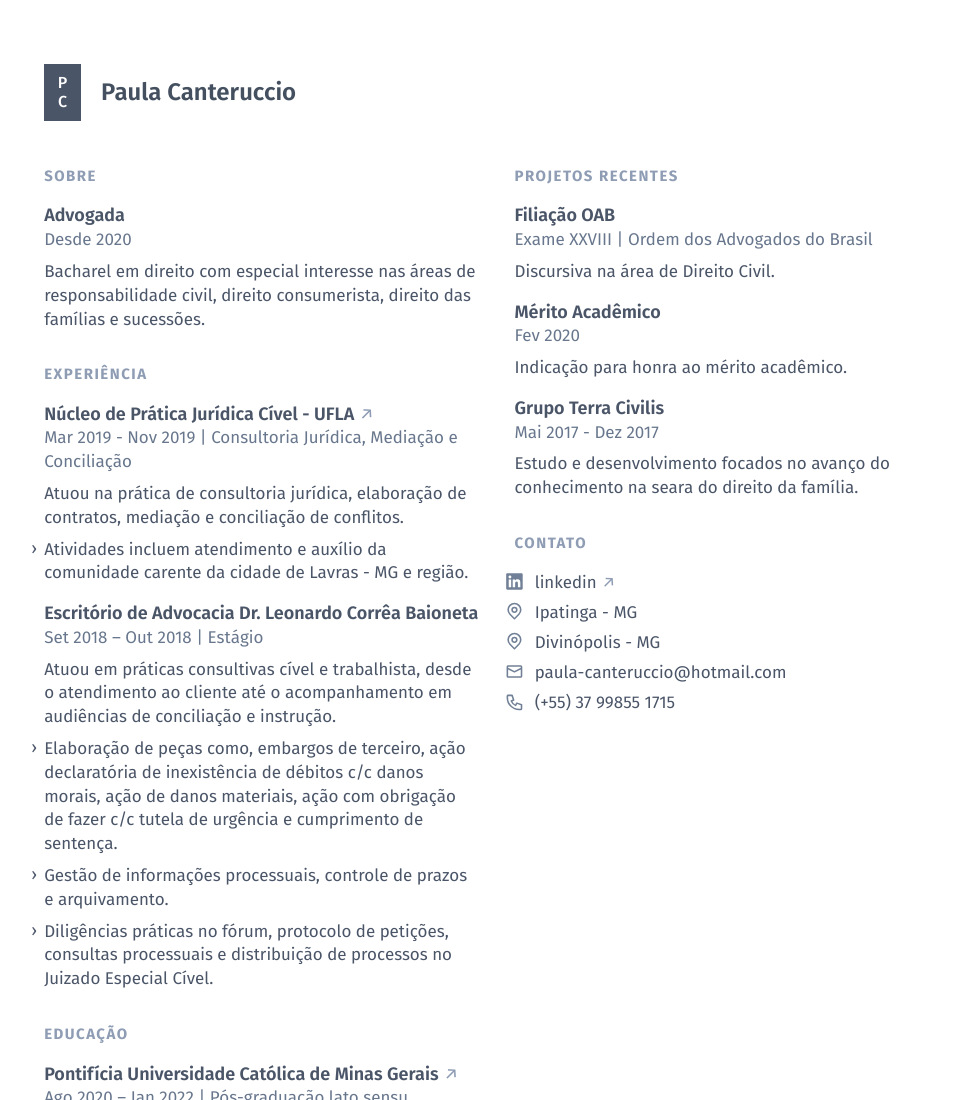
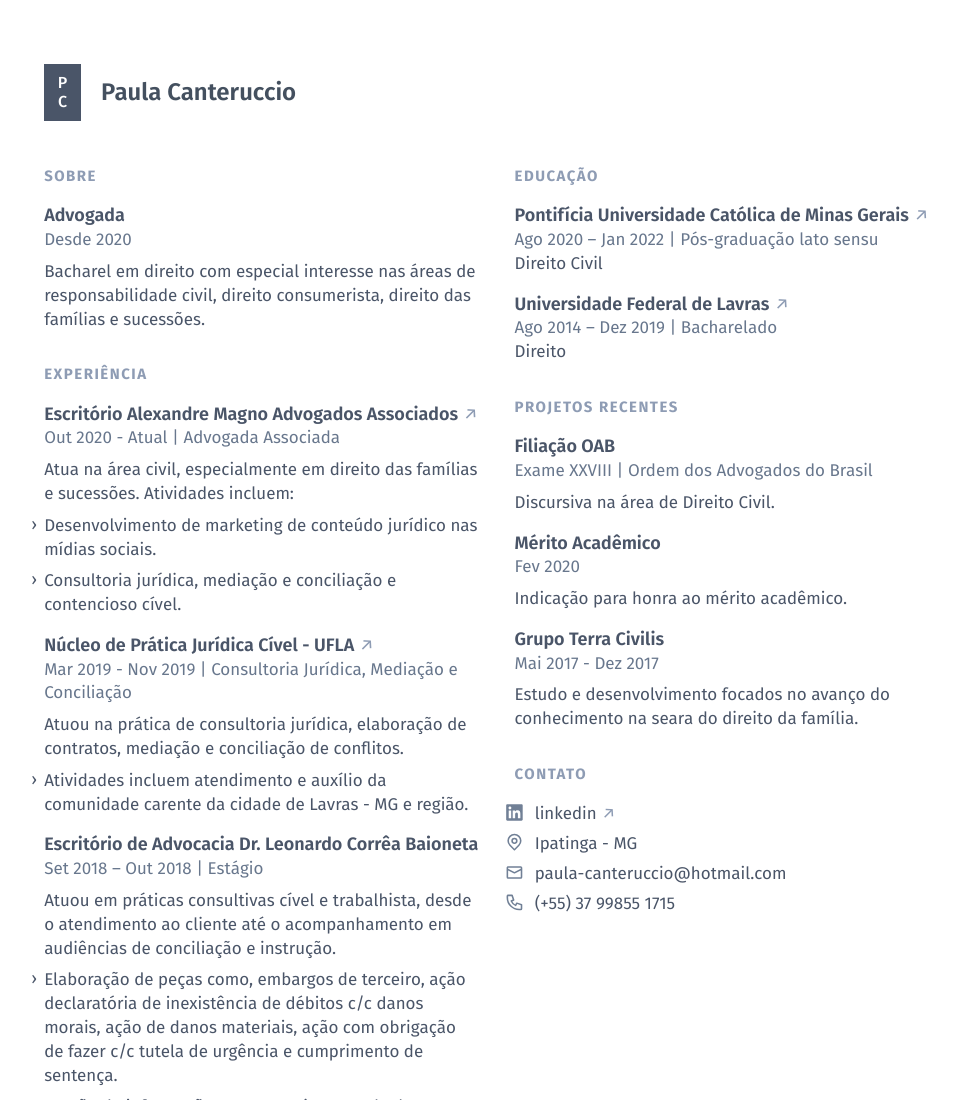
Before and after one commit to naripok/resume-pa, a website: page docs/index.html in a window 1280 px wide. Shown: the top 1100 px of the page, without its empty margins (143-1100 px from the left). Drawn offline with Linux system fonts and the light colour scheme; a web font is replaced by a local one.

Commit message:
update 19/11/20

```diff
--- a/docs/index.html
+++ b/docs/index.html
@@ -82,30 +82,60 @@
                 <header>
                   <h3 class="text-lg font-semibold text-gray-700 leading-snugish">
                     <a href="https://software.megali.co.uk/" class="group" target="_blank" rel="noopener noreferrer">
-                      Núcleo de Prática Jurídica Cível - UFLA
+                      Escritório Alexandre Magno Advogados Associados
                       <span
                         class="inline-block text-gray-550 print:text-black font-normal group-hover:text-gray-700 transition duration-100 ease-in">↗</span>
                     </a>
                   </h3>
                   <p class="leading-normal text-md text-gray-650">
-                  Mar 2019 - Nov 2019 | Consultoria Jurídica, Mediação e Conciliação
+                  Out 2020 - Atual | Advogada Associada
                   </p>
                 </header>
                 <p class="mt-2 text-md text-gray-700 leading-normal">
-                Atuou na prática de consultoria jurídica, elaboração de contratos, mediação
-                e conciliação de conflitos.
+                  Atua na área civil, especialmente em direito das famílias e sucessões.
+                  Atividades incluem:
                 </p>
                 <ul class="">
 
                   <li class="mt-2 text-md text-gray-700 leading-normal">
                     <span class="absolute -ml-3 sm:-ml-3.2 select-none transform -translate-y-px">›</span>
-                    Atividades incluem atendimento e auxílio da comunidade
-                    carente da cidade de Lavras - MG e região.
+                    Desenvolvimento de marketing de conteúdo jurídico nas mídias sociais.
+                  </li>
+                  <li class="mt-2 text-md text-gray-700 leading-normal">
+                    <span class="absolute -ml-3 sm:-ml-3.2 select-none transform -translate-y-px">›</span>
+                    Consultoria jurídica, mediação e conciliação e contencioso cível.
                   </li>
                 </ul>
               </section>
 
             </div>
+
+            <section class="mb-4 break-inside-avoid">
+              <header>
+                <h3 class="text-lg font-semibold text-gray-700 leading-snugish">
+                  <a href="https://software.megali.co.uk/" class="group" target="_blank" rel="noopener noreferrer">
+                    Núcleo de Prática Jurídica Cível - UFLA
+                    <span
+                      class="inline-block text-gray-550 print:text-black font-normal group-hover:text-gray-700 transition duration-100 ease-in">↗</span>
+                  </a>
+                </h3>
+                <p class="leading-normal text-md text-gray-650">
+                Mar 2019 - Nov 2019 | Consultoria Jurídica, Mediação e Conciliação
+                </p>
+              </header>
+              <p class="mt-2 text-md text-gray-700 leading-normal">
+              Atuou na prática de consultoria jurídica, elaboração de contratos, mediação
+              e conciliação de conflitos.
+              </p>
+              <ul class="">
+
+                <li class="mt-2 text-md text-gray-700 leading-normal">
+                  <span class="absolute -ml-3 sm:-ml-3.2 select-none transform -translate-y-px">›</span>
+                  Atividades incluem atendimento e auxílio da comunidade
+                  carente da cidade de Lavras - MG e região.
+                </li>
+              </ul>
+            </section>
 
             <section class="mb-4 break-inside-avoid">
               <header>
@@ -285,16 +315,7 @@
                     </a>
                   </li>
                   <li class="mt-1.5 leading-normal text-gray-700 text-md">
-                    <a href="https://www.google.com/maps/place/Divinópolis,+State+of+Minas+Gerais" class="group" target="_blank" rel="noopener noreferrer">
-                      <svg class="w-4.5 h-4.5 inline -ml-7 mr-1.5 -mt-0.8" viewbox="0 0 24 24">
-                        <path class="text-gray-600 fill-current group-hover:text-gray-700 transition duration-100 ease-out print:text-gray-900"
-                              d="M5.64 16.36a9 9 0 1 1 12.72 0l-5.65 5.66a1 1 0 0 1-1.42 0l-5.65-5.66zm11.31-1.41a7 7 0 1 0-9.9 0L12 19.9l4.95-4.95zM12 14a4 4 0 1 1 0-8 4 4 0 0 1 0 8zm0-2a2 2 0 1 0 0-4 2 2 0 0 0 0 4z" />
-                      </svg>
-                      Divinópolis - MG
-                    </a>
-                  </li>
-                  <li class="mt-1.5 leading-normal text-gray-700 text-md">
-                    <a href="mailto:paula-canteruccio@hotmail.com" class="group" target="_blank" rel="noopener noreferrer">
+                    <a href="mailto:paulacanteruccio.adv@outlook.com" class="group" target="_blank" rel="noopener noreferrer">
                       <svg class="w-4.5 h-4.5 inline -ml-7 mr-1.5 -mt-0.8" viewbox="0 0 24 24">
                         <path class="text-gray-600 fill-current group-hover:text-gray-700 transition duration-100 ease-out print:text-gray-900"
                               d="M4 4h16a2 2 0 0 1 2 2v12a2 2 0 0 1-2 2H4a2 2 0 0 1-2-2V6c0-1.1.9-2 2-2zm16 3.38V6H4v1.38l8 4 8-4zm0 2.24l-7.55 3.77a1 1 0 0 1-.9 0L4 9.62V18h16V9.62z" />
```
